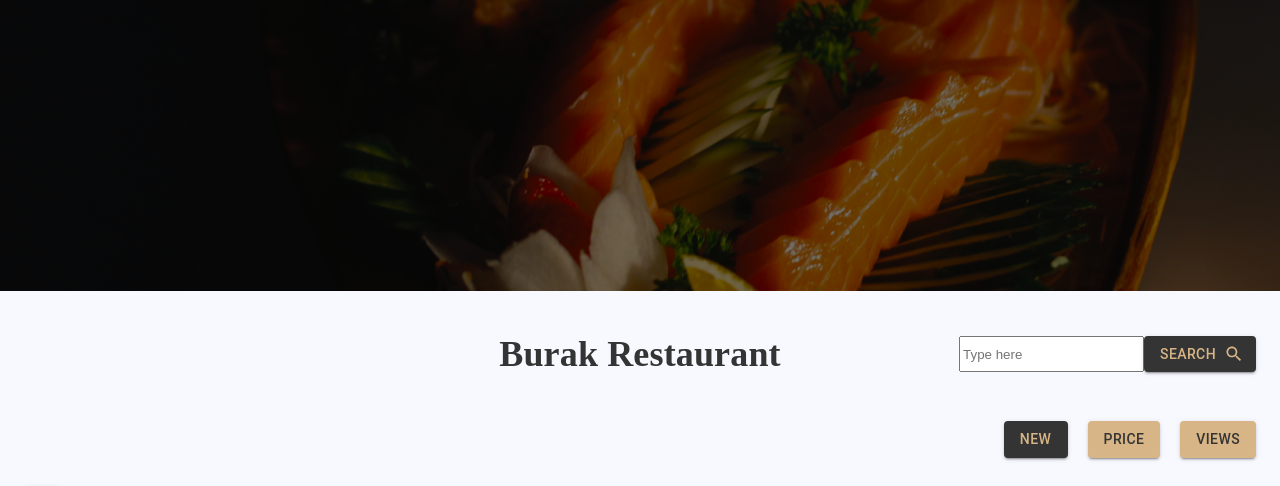
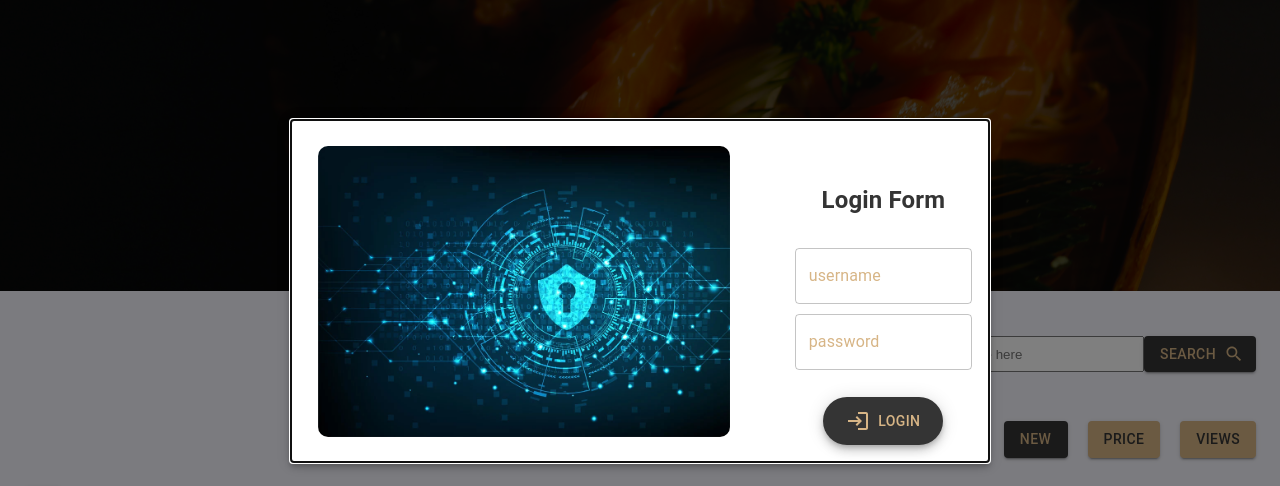
Before and after one commit to Felix0308/burak-react, a React (Create React App) app: page /products in a window 1280 px wide. Shown: the part 109-595 px from the top of the page. Built offline with nearby package versions, Linux system fonts and the light colour scheme; no server answers.

Commit message:
feat: publish authentication modal component

```diff
--- a/package.json
+++ b/package.json
@@ -5,6 +5,7 @@
   "dependencies": {
     "@emotion/react": "^11.14.0",
     "@emotion/styled": "^11.14.0",
+    "@material-ui/core": "^4.12.4",
     "@mui/icons-material": "^5.8.4",
     "@mui/joy": "^5.0.0-beta.51",
     "@mui/lab": "^5.0.0-alpha.86",
@@ -22,6 +23,7 @@
     "react-scripts": "5.0.0",
     "redux-logger": "^3.0.6",
     "styled-components": "^5.3.5",
+    "sweetalert2": "^11.4.23",
     "swiper": "^8.3.1",
     "typescript": "~4.1.5",
     "web-vitals": "^2.1.4"
--- a/src/app/App.tsx
+++ b/src/app/App.tsx
@@ -9,15 +9,24 @@
 import OtherNavbar from "./components/headers/OtherNavbar";
 import Footer from "./components/footer";
 import HelpPage from "./screens/helpPage";
+import useBasket from "./hooks/useBasket";
+import AuthenticationModal from "./components/auth";
+import Test from "./screens/Test";
 import "../css/app.css";
 import "../css/navbar.css";
 import "../css/footer.css";
-import Test from "./screens/Test";
-import useBasket from "./hooks/useBasket";
 
 function App() {
   const location = useLocation();
   const { cartItems, onAdd, onRemove, onDelete, onDeleteAll } = useBasket();
+  const [signupOpen, setSignupOpen] = useState<boolean>(false);
+  const [loginOpen, setLoginOpen] = useState<boolean>(true);
+
+
+  /** HANDLERS **/
+
+  const handleSignupClose = () => setSignupOpen(false);  // signup oynasi chiqqanda tashqariga bosilsa hidden bo'ladi
+  const handleLoginClose = () => setLoginOpen(false);
 
   return (
     <>
@@ -56,6 +65,13 @@
         </Route>
       </Switch>
       <Footer />
+
+      <AuthenticationModal
+      signupOpen={signupOpen}
+      loginOpen={loginOpen}
+      handleLoginClose={handleLoginClose}
+      handleSignupClose={handleSignupClose}
+      />
     </>
   );
 }
--- /dev/null
+++ b/src/app/components/auth/index.tsx
@@ -0,0 +1,152 @@
+import React, { useState } from "react";
+import { makeStyles } from "@material-ui/core/styles";
+import Modal from "@material-ui/core/Modal";
+import Backdrop from "@material-ui/core/Backdrop";
+import Fade from "@material-ui/core/Fade";
+import { Fab, Stack, TextField } from "@mui/material";
+import styled from "styled-components";
+import LoginIcon from "@mui/icons-material/Login";
+
+const useStyles = makeStyles((theme) => ({
+  modal: {
+    display: "flex",
+    alignItems: "center",
+    justifyContent: "center",
+  },
+  paper: {
+    backgroundColor: theme.palette.background.paper,
+    border: "2px solid #000",
+    boxShadow: theme.shadows[5],
+    padding: theme.spacing(2, 2, 2),
+  },
+}));
+
+const ModalImg = styled.img`
+  width: 62%;
+  height: 100%;
+  border-radius: 10px;
+  background: #000;
+  margin-top: 9px;
+  margin-left: 10px;
+`;
+
+interface AuthenticationModalProps {
+  signupOpen: boolean; // proporty state
+  loginOpen: boolean; // proporty state
+  handleSignupClose: () => void; // function
+  handleLoginClose: () => void; // function
+}
+
+export default function AuthenticationModal(props: AuthenticationModalProps) {
+  const { signupOpen, loginOpen, handleSignupClose, handleLoginClose } = props;
+  const classes = useStyles();
+
+  /** HANDLERS **/
+
+  return (
+    <div>
+      <Modal
+        aria-labelledby="transition-modal-title"
+        aria-describedby="transition-modal-description"
+        className={classes.modal}
+        open={signupOpen}
+        onClose={handleSignupClose} // signup oynasi chiqqanda tashqariga bosilsa hidden bo'ladi
+        closeAfterTransition
+        BackdropComponent={Backdrop}
+        BackdropProps={{
+          timeout: 500,
+        }}
+      >
+        <Fade in={signupOpen}>
+          <Stack
+            className={classes.paper}
+            direction={"row"}
+            sx={{ width: "800px" }}
+          >
+            <ModalImg src={"/img/auth.webp"} alt="camera" />
+            <Stack sx={{ marginLeft: "69px", alignItems: "center" }}>
+              <h2>Signup Form</h2>
+              <TextField
+                sx={{ marginTop: "7px" }}
+                id="outlined-basic"
+                label="username"
+                variant="outlined"
+              />
+              <TextField
+                sx={{ my: "17px" }}
+                id="outlined-basic"
+                label="phone number"
+                variant="outlined"
+              />
+              <TextField
+                id="outlined-basic"
+                label="password"
+                variant="outlined"
+              />
+              <Fab
+                sx={{ marginTop: "30px", width: "120px" }}
+                variant="extended"
+                color="primary"
+              >
+                <LoginIcon sx={{ mr: 1 }} />
+                Signup
+              </Fab>
+            </Stack>
+          </Stack>
+        </Fade>
+      </Modal>
+
+      <Modal
+        aria-labelledby="transition-modal-title"
+        aria-describedby="transition-modal-description"
+        className={classes.modal}
+        open={loginOpen}
+        onClose={handleLoginClose}
+        closeAfterTransition
+        BackdropComponent={Backdrop}
+        BackdropProps={{
+          timeout: 500,
+        }}
+      >
+        <Fade in={loginOpen}>
+          <Stack
+            className={classes.paper}
+            direction={"row"}
+            sx={{ width: "700px" }}
+          >
+            <ModalImg src={"/img/auth.webp"} alt="camera" />
+            <Stack
+              sx={{
+                marginLeft: "65px",
+                marginTop: "25px",
+                alignItems: "center",
+              }}
+            >
+              <h2>Login Form</h2>
+              <TextField
+                id="outlined-basic"
+                label="username"
+                variant="outlined"
+                sx={{ my: "10px" }}
+              />
+              <TextField
+                id={"outlined-basic"}
+                label={"password"}
+                variant={"outlined"}
+                type={"password"}
+              />
+              <Fab
+                sx={{ marginTop: "27px", width: "120px" }}
+                variant={"extended"}
+                color={"primary"}
+              >
+                <LoginIcon sx={{ mr: 1 }} />
+                Login
+              </Fab>
+            </Stack>
+          </Stack>
+        </Fade>
+      </Modal>
+    </div>
+  );
+}
```
Also changed, not shown: src/lib/sweetAlert.ts (added, +61 -0 lines), 1 other file (tests, documents, lock files or other folders).
